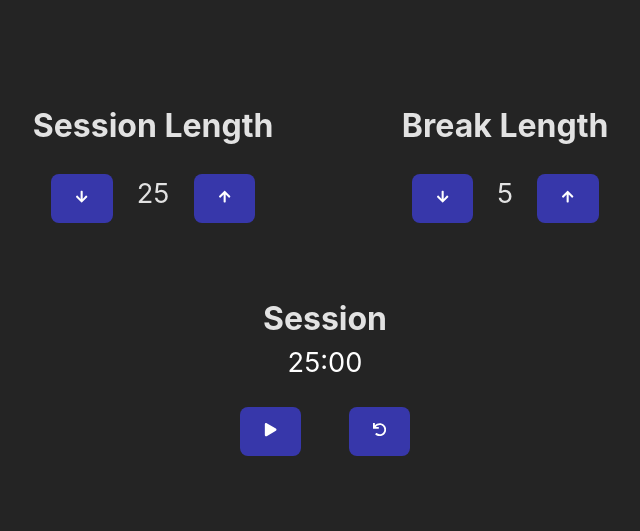
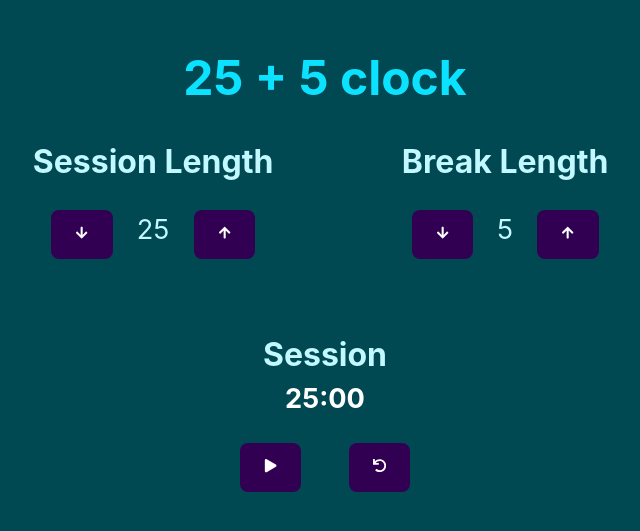
Before and after one commit to E-K8/fcc-25plus5-clock, a React (Vite) app in the folder 25plus5/: page / in a window 1280 px wide. Shown: the part 121-652 px from the top of the page, without its empty margins (315-955 px from the left). Built offline with nearby package versions, Linux system fonts and the light colour scheme.

Commit message:
styling tweaks, add test link, pass 23/29 tests

```diff
--- a/25plus5/index.html
+++ b/25plus5/index.html
@@ -4,6 +4,10 @@
     <meta charset="UTF-8" />
     <link rel="icon" type="image/png" href="stopwatch.png" />
     <meta name="viewport" content="width=device-width, initial-scale=1.0" />
+    <script
+      src="https://cdn.freecodecamp.org/testable-projects-fcc/v1/bundle.js"
+      defer
+    ></script>
     <title>25+5 timer</title>
   </head>
   <body>
--- a/25plus5/src/App.css
+++ b/25plus5/src/App.css
@@ -1,3 +1,27 @@
+button {
+  margin: 1.5rem;
+  padding: 1rem 1.5rem;
+  border: none;
+  border-radius: 0.5rem;
+  background-color: #320052;
+  color: white;
+  cursor: pointer;
+}
+
+h1 {
+  font-size: 3rem;
+  color: #0ae2ff;
+}
+
+h4 {
+  font-size: 2rem;
+  margin-top: 1.5rem;
+}
+
+span {
+  font-size: 1.7rem;
+}
+
 .clock {
   max-width: 44rem;
   margin: 0 auto;
@@ -15,26 +39,8 @@
   justify-content: space-around;
 }
 
-button {
-  margin: 1.5rem;
-  padding: 1rem 1.5rem;
-  border: none;
-  border-radius: 0.5rem;
-  background-color: #3737aa;
-  color: white;
-  cursor: pointer;
-}
-
-h4 {
-  font-size: 2rem;
-  margin-top: 1.5rem;
-}
-
-span {
-  font-size: 1.7rem;
-}
-
 .display {
+  font-weight: bold;
   text-align: center;
   margin-top: 1.5rem;
 }
--- a/25plus5/src/App.tsx
+++ b/25plus5/src/App.tsx
@@ -57,7 +57,7 @@ function App() {
     audio.currentTime = 0;
   };
 
-  const startStop = (displayState: DisplayState) => {
+  const startStop = () => {
     setDisplayState((prev) => ({
       ...prev,
       timerRunning: !prev.timerRunning,
@@ -87,6 +87,7 @@ function App() {
 
   return (
     <div className='clock'>
+      <h1>25 + 5 clock</h1>
       <div className='setters'>
         <div className='session'>
           <h4 id='session-label'>Session Length</h4>
--- a/25plus5/src/index.css
+++ b/25plus5/src/index.css
@@ -3,8 +3,8 @@
   line-height: 1.5;
   font-weight: 400;
 
-  color: rgba(255, 255, 255, 0.87);
-  background-color: #242424;
+  color: #c2f8ff;
+  background-color: #004953;
 }
 
 * {
```
